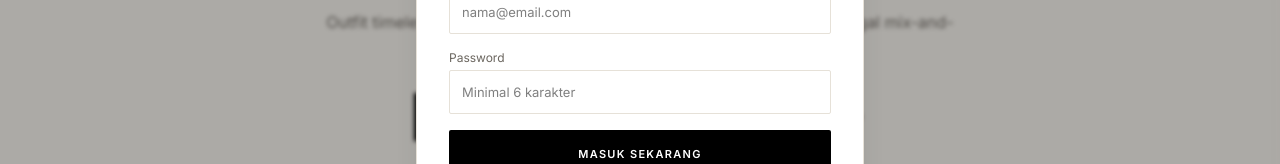
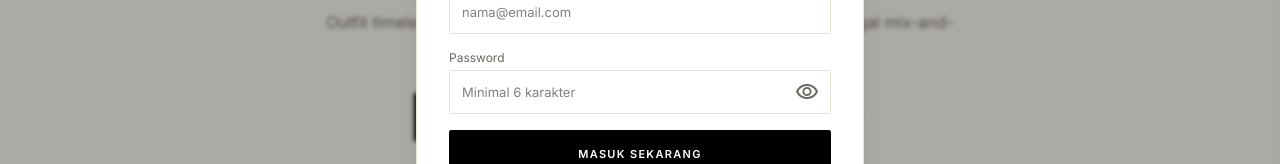
Before and after one commit to adityafakhrii/urbanstore, a React (Vite) app: page / in a window 1280 px wide. Both pictures are taken after a click on the button "MASUK". Shown: the part 385-549 px from the top of the page. Built offline with nearby package versions, Linux system fonts and the light colour scheme; no server answers; the database is empty; a web font is replaced by a local one.

Commit message:
feat(auth): add show/hide password eye toggle in AuthModal

```diff
--- a/src/components/AuthModal.tsx
+++ b/src/components/AuthModal.tsx
@@ -21,6 +21,7 @@ export const AuthModal: React.FC<AuthModalProps> = ({
   const [tab, setTab] = useState<'login' | 'register'>('login');
   const [email, setEmail] = useState('');
   const [password, setPassword] = useState('');
+  const [showPassword, setShowPassword] = useState(false);
   const [fullName, setFullName] = useState('');
   const [whatsapp, setWhatsapp] = useState('');
   const [submitting, setSubmitting] = useState(false);
@@ -211,14 +212,26 @@ export const AuthModal: React.FC<AuthModalProps> = ({
                 </div>
                 <div>
                   <label className="block font-body-sm text-xs text-text-muted mb-1">Password</label>
+                  <div className="relative">
                     <input
                       required
-                    type="password"
+                      type={showPassword ? 'text' : 'password'}
                       value={password}
                       onChange={(e) => setPassword(e.target.value)}
                       placeholder="Minimal 6 karakter"
-                    className="w-full h-11 bg-surface-card border border-border-ecru px-3 text-body-sm text-primary focus:outline-none focus:border-primary rounded-DEFAULT"
+                      className="w-full h-11 bg-surface-card border border-border-ecru pl-3 pr-10 text-body-sm text-primary focus:outline-none focus:border-primary rounded-DEFAULT"
                     />
+                    <button
+                      type="button"
+                      onClick={() => setShowPassword((prev) => !prev)}
+                      aria-label={showPassword ? 'Sembunyikan password' : 'Lihat password'}
+                      className="absolute inset-y-0 right-0 px-3 flex items-center text-text-muted hover:text-primary cursor-pointer"
+                    >
+                      <span className="material-symbols-outlined text-[18px]">
+                        {showPassword ? 'visibility_off' : 'visibility'}
+                      </span>
+                    </button>
+                  </div>
                 </div>
                 <button
                   type="submit"
@@ -268,14 +281,26 @@ export const AuthModal: React.FC<AuthModalProps> = ({
                 </div>
                 <div>
                   <label className="block font-body-sm text-xs text-text-muted mb-1">Password</label>
+                  <div className="relative">
                     <input
                       required
-                    type="password"
+                      type={showPassword ? 'text' : 'password'}
                       value={password}
                       onChange={(e) => setPassword(e.target.value)}
                       placeholder="Minimal 6 karakter"
-                    className="w-full h-11 bg-surface-card border border-border-ecru px-3 text-body-sm text-primary focus:outline-none focus:border-primary rounded-DEFAULT"
+                      className="w-full h-11 bg-surface-card border border-border-ecru pl-3 pr-10 text-body-sm text-primary focus:outline-none focus:border-primary rounded-DEFAULT"
                     />
+                    <button
+                      type="button"
+                      onClick={() => setShowPassword((prev) => !prev)}
+                      aria-label={showPassword ? 'Sembunyikan password' : 'Lihat password'}
+                      className="absolute inset-y-0 right-0 px-3 flex items-center text-text-muted hover:text-primary cursor-pointer"
+                    >
+                      <span className="material-symbols-outlined text-[18px]">
+                        {showPassword ? 'visibility_off' : 'visibility'}
+                      </span>
+                    </button>
+                  </div>
                 </div>
                 <button
                   type="submit"
```
Lines whose indentation alone changed are shown as unchanged.
